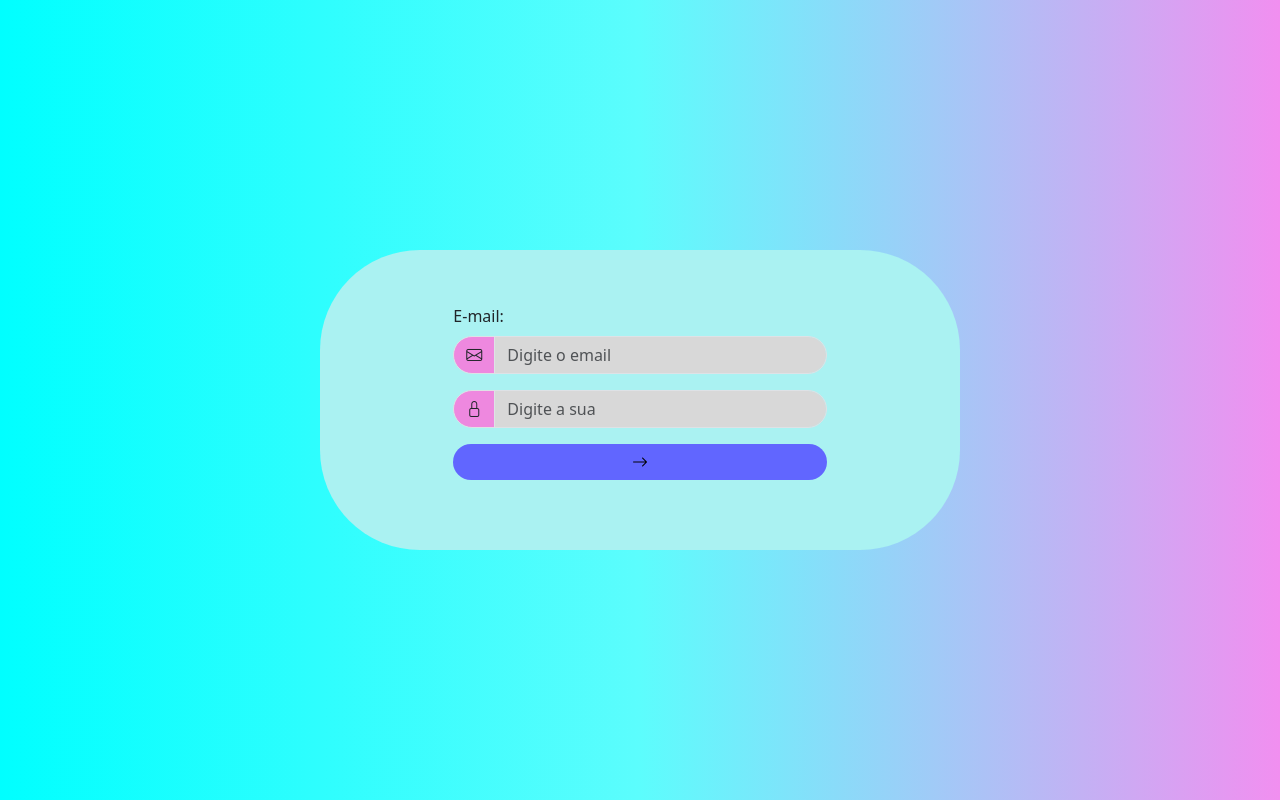
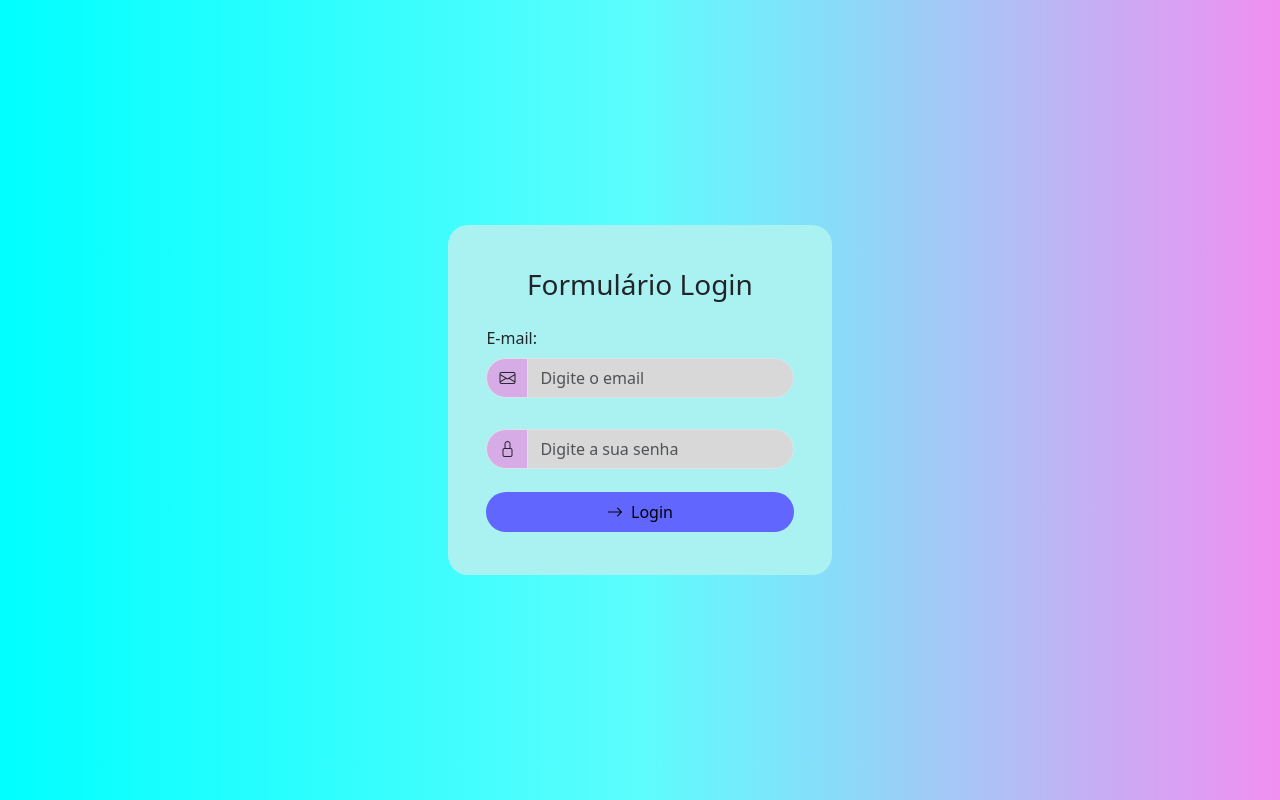
Before and after one commit to Rafael-Santos2/Bootstrap_Intro_Rafael, a plain HTML site: page ex5b-al-fazer-formulario-(ex)/ex5b.html in a window 1280 px wide. Drawn offline with nearby package versions, Linux system fonts and the light colour scheme.

Commit message:
atualizado

```diff
--- a/ex5b-al-fazer-formulario-(ex)/ex5b.html
+++ b/ex5b-al-fazer-formulario-(ex)/ex5b.html
@@ -8,36 +8,114 @@
 
     <!-- Bootstrap CSS -->
     <link href="https://cdn.jsdelivr.net/npm/bootstrap@5.3.0/dist/css/bootstrap.min.css" rel="stylesheet">
-
     <!-- Bootstrap ícones -->
     <link rel="stylesheet" href="https://cdn.jsdelivr.net/npm/bootstrap-icons@1.11.3/font/bootstrap-icons.css">
 
-    <!-- CSS customizado -->
-    <link rel="stylesheet" href="styles.css">
+    <style>
+        * {
+            box-sizing: border-box;
+            margin: 0;
+            padding: 0;
+        }
+
+        body,
+        html {
+            height: 100%;
+            width: 100%;
+            display: flex;
+            justify-content: center;
+            align-items: center;
+            flex-direction: column;
+            z-index: -100;
+        }
+
+        body {
+            background: linear-gradient(to right, rgb(0, 255, 255), rgb(92, 253, 253), rgb(241, 143, 240));
+        }
+
+        .custom-form {
+            position: absolute;
+            top: 50%;
+            left: 50%;
+            transform: translate(-50%, -50%);
+            width: 30%;
+            display: flex;
+            flex-direction: column;
+            align-items: center;
+            justify-content: center;
+            height: 350px;
+            border-radius: 20px;
+            background-color: rgb(170, 242, 242);
+        }
+
+        .form-content {
+            width: 80%;
+            display: flex;
+            flex-direction: column;
+            align-items: center;
+            gap: 15px; /* Espaço entre os elementos */
+        }
+
+        .custom-form input {
+            border-radius: 50px;
+            background-color: rgb(216, 216, 216);
+            height: 40px;
+        }
+
+        .custom-form span {
+            background-color: rgba(238, 136, 223, 0.662);
+            border-radius: 20px 0px 0px 20px;
+        }
+
+        .custom-button {
+            width: 100%;
+            border-radius: 50px;
+            background-color: rgb(97, 102, 255);
+            transition: 0.3s ease;
+            color: black;
+            border: none;
+            padding: 10px 0;
+            height: 40px;
+            display: flex;
+            justify-content: center;
+            align-items: center;
+        }
+
+        .custom-button:hover {
+            background-color: rgb(176, 255, 162);
+        }
+        h1{
+            text-align: center;
+            font-size: 1.75rem;
+        }
+    </style>
 </head>
 
 <body>
-    <!-- 1ª Digitação (Aqui) -->
     <div class="container">
         <form class="custom-form">
-            <div class="col-sm-7 mb-3">
+            <div class="form-content">
+                <div class="mb-3 w-100">
+                    <h1 class="mb-4">Formulário Login</h1>
                     <label for="email" class="form-label">E-mail:</label>
                     <div class="input-group">
                         <span class="input-group-text custom-icon">
-                        <i class="bi bi-envelope"></i></span>
+                            <i class="bi bi-envelope"></i>
+                        </span>
                         <input type="text" class="form-control custom-input" placeholder="Digite o email">
                     </div>
                 </div>
-            <div class="col-sm-7 mb-3">
+                <div class="mb-2 w-100">
                     <div class="input-group">
                         <span class="input-group-text custom-icon">
-                        <i class="bi bi-lock"></i></span>
-                    <input type="password" class="form-control custom-input" placeholder="Digite a sua">
+                            <i class="bi bi-lock"></i>
+                        </span>
+                        <input type="password" class="form-control custom-input" placeholder="Digite a sua senha">
                     </div>
                 </div>
-            <div class="col-sm-7 mb-3">
-                <button type="submit" class="btn btn-dark custom-button"><i class="bi bi-arrow-right"></i></button>
-                </div>
+                <button type="submit" class="btn custom-button">
+                    <i class="me-2 bi bi-arrow-right"></i> Login
+                </button>
             </div>
         </form>
     </div>
--- a/ex5b-al-fazer-formulario-(ex)/styles.css
+++ /dev/null
@@ -1,53 +0,0 @@
-*{
-    box-sizing: border-box;
-    margin: 0;
-    padding: 0;
-}
-
-body, html{
-    height: 100%;
-    width: 100%;
-    display: flex;
-    justify-content: center;
-    align-items: center;
-    flex-direction: column;
-    z-index: -100;
-}
-body{
-    background: linear-gradient(to right, rgb(0, 255, 255), rgb(92, 253, 253), rgb(241, 143, 240));
-}
-.custom-form{
-    position: absolute;
-    top: 50%;
-    left: 50%;
-    transform: translate(-50%, -50%);
-    width: 50%;
-    display: flex;
-    flex-direction: column;
-    align-items: center;
-    justify-content: center;
-    height: 300px;
-    border-radius: 100px;
-    background-color: rgb(170, 242, 242);
-}
-.custom-form input{
-    width: 80%;
-    border-radius: 50px;
-    background-color: rgb(216, 216, 216);
-}
-.custom-form span{
-    background-color: rgb(238, 136, 223);
-    border-radius: 20px 0px 0px 20px ;
-}
-.custom-form button{
-    width: 100%;
-    border-radius: 50px;
-    background-color: rgb(97, 102, 255);
-    transition: 0.3s ease;
-    color: black;
-    border: none;
-}
-.custom-form button:hover{
-    background-color: rgb(176, 255, 162);
-    color: black;
-}
```
Lines whose indentation alone changed are shown as unchanged.
